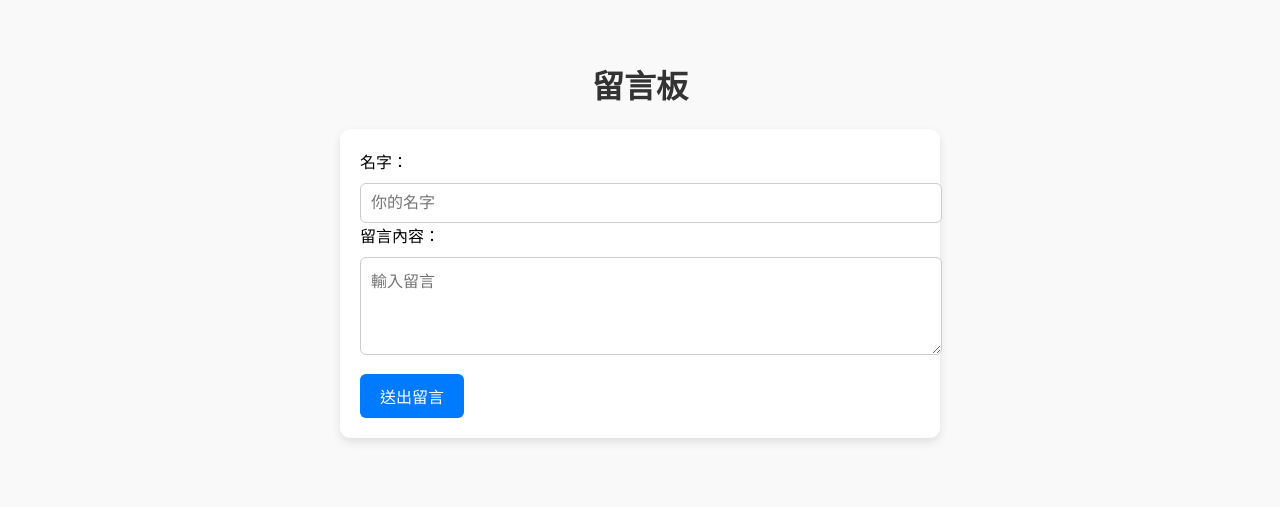
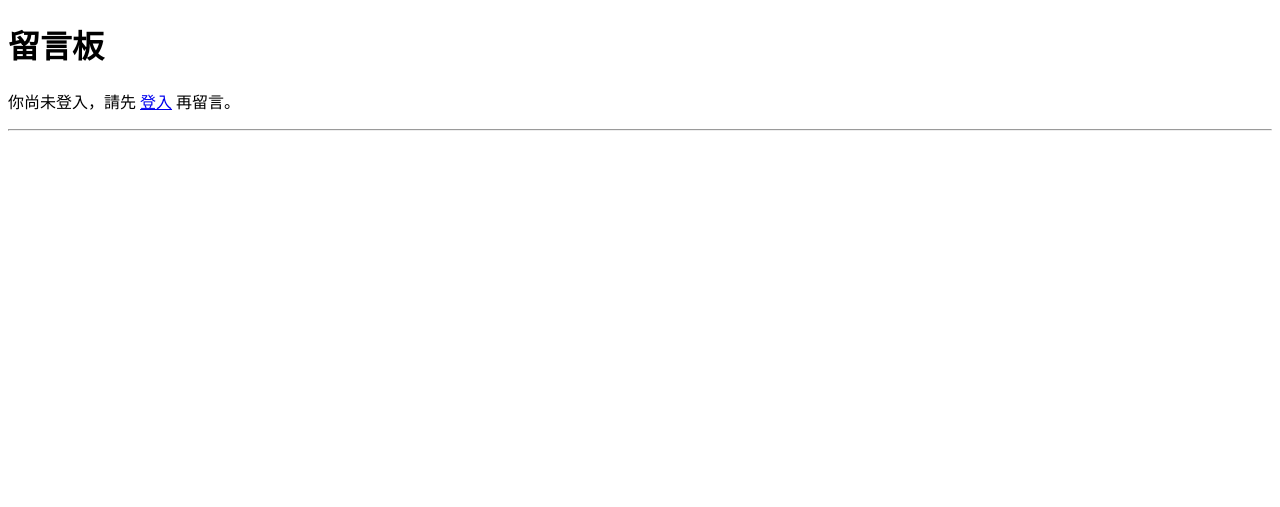
Before and after one commit to zoeyy89/django_learn, a Django app: template board/templates/board/list.html in a window 1280 px wide. Shown: the top 507 px of the page. Run offline with Django 5.2, Linux system fonts and the light colour scheme; the template is opened without the code that fills it, so the values that code supplies are empty.

Commit message:
1. 使用者可以 **註冊、登入、登出** 2. 只有登入的使用者可以留言 3. 留言表單會驗證（不得空白、限制長度） 4. 每則留言會標記是誰留言的

```diff
--- a/board/templates/board/list.html
+++ b/board/templates/board/list.html
@@ -1,90 +1,28 @@
 <!DOCTYPE html>
-<html lang="zh-Hant">
+<html>
 <head>
-    <meta charset="UTF-8">
     <title>留言板</title>
-    <style>
-        body {
-            font-family: "Helvetica Neue", Arial, sans-serif;
-            background-color: #f9f9f9;
-            padding: 40px;
-            max-width: 600px;
-            margin: auto;
-        }
-
-        h1 {
-            text-align: center;
-            color: #333;
-        }
-
-        form {
-            background-color: #fff;
-            padding: 20px;
-            border-radius: 10px;
-            box-shadow: 0 4px 10px rgba(0,0,0,0.1);
-            margin-bottom: 30px;
-        }
-
-        input[type="text"],
-        textarea {
-            width: 100%;
-            padding: 10px;
-            margin-top: 10px;
-            border: 1px solid #ccc;
-            border-radius: 6px;
-            font-size: 16px;
-        }
-
-        button {
-            margin-top: 15px;
-            padding: 10px 20px;
-            background-color: #007BFF;
-            color: white;
-            font-size: 16px;
-            border: none;
-            border-radius: 6px;
-            cursor: pointer;
-        }
-
-        button:hover {
-            background-color: #0056b3;
-        }
-
-        .message {
-            background-color: #fff;
-            padding: 15px 20px;
-            margin-bottom: 15px;
-            border-radius: 8px;
-            box-shadow: 0 2px 5px rgba(0,0,0,0.05);
-        }
-
-        .message strong {
-            color: #007BFF;
-        }
-
-        .message small {
-            color: #999;
-            font-size: 12px;
-        }
-    </style>
 </head>
 <body>
     <h1>留言板</h1>
 
-    <form method="post">
-        {% csrf_token %}
-        <label>名字：</label>
-        <input type="text" name="name" placeholder="你的名字" required>
+    {% if user.is_authenticated %}
+        <p>哈囉 {{ user.username }}！<a href="{% url 'logout' %}">登出</a></p>
 
-        <label>留言內容：</label>
-        <textarea name="content" rows="4" placeholder="輸入留言" required></textarea>
+        <form method="post">
+            {% csrf_token %}
+            {{ form.as_p }}
+            <button type="submit">送出留言</button>
+        </form>
+    {% else %}
+        <p>你尚未登入，請先 <a href="{% url 'login' %}">登入</a> 再留言。</p>
+    {% endif %}
 
-        <button type="submit">送出留言</button>
-    </form>
+    <hr>
 
     {% for msg in messages %}
         <div class="message">
-            <p><strong>{{ msg.name }}</strong>: {{ msg.content }}</p>
+            <p><strong>{{ msg.user.username }}</strong>: {{ msg.content }}</p>
             <small>{{ msg.created_at }}</small>
         </div>
     {% endfor %}
--- a/mysite/urls.py
+++ b/mysite/urls.py
@@ -19,5 +19,6 @@ from django.urls import path, include
 
 urlpatterns = [
     path('admin/', admin.site.urls),
-    path('', include('board.urls')),
+    path('accounts/', include('django.contrib.auth.urls')),  # ✅ 加上這一行
+    path('', include('board.urls')),  # 你的留言板 app
 ]
```
Also changed, not shown: board/forms.py (added, +19 -0 lines), board/models.py (+7 -1 lines), board/templates/registration/login.html (added, +22 -0 lines), board/views.py (+15 -7 lines), board/migrations/0002_remove_message_name_message_user.py (added).
